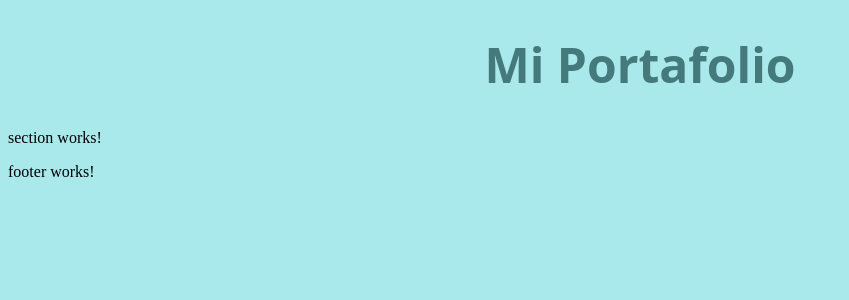
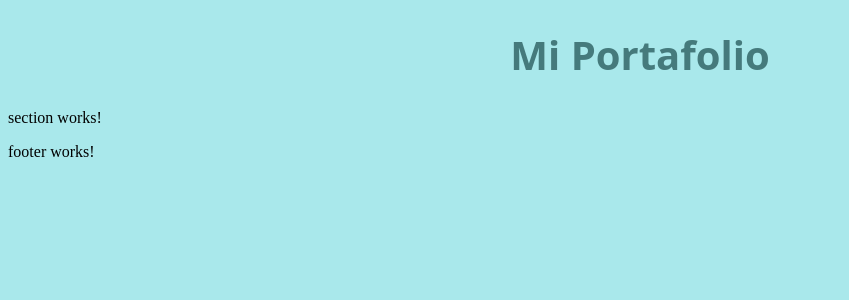
Before and after one commit to rostalbon/actividad-angular, an Angular app: page / in a window 1280 px wide. Shown: the top 300 px of the page, without its empty margins (0-849 px from the left). Built offline with nearby package versions, Linux system fonts and the light colour scheme.

Commit message:
Se añadió el componente nav y se modificaron los estilos globales

```diff
--- /dev/null
+++ b/src/app/nav/nav.html
@@ -0,0 +1 @@
+<p>nav works!</p>
--- a/src/styles.css
+++ b/src/styles.css
@@ -1,5 +1,5 @@
 h1 {
-    font-size: 3em;
+    font-size: 2.5em;
     text-align: center;
     color: rgb(69, 122, 124);
     font-family: system-ui, -apple-system, BlinkMacSystemFont, 'Segoe UI', Roboto, Oxygen, Ubuntu, Cantarell, 'Open Sans', 'Helvetica Neue', sans-serif;
```
Also changed, not shown: src/app/nav/nav.ts (added, +9 -0 lines), src/app/nav/nav.css (added), 1 other file (tests, documents, lock files or other folders).
